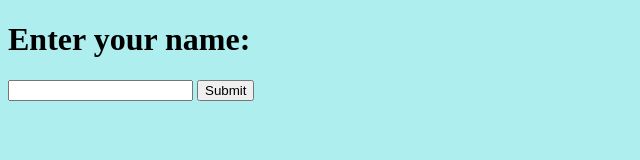
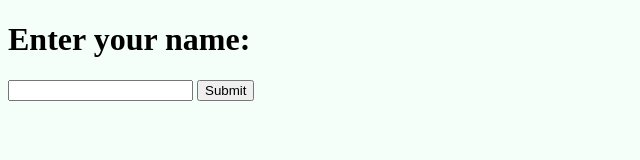
Before and after one commit to shelbylunt/hehe, a plain HTML site: page index.html in a window 1280 px wide. Shown: the whole page, without its empty margins (0-640 px from the left). Drawn offline with Linux system fonts and the light colour scheme.

Commit message:
Update index.html

```diff
--- a/index.html
+++ b/index.html
@@ -11,7 +11,7 @@
         }
     </script>
 </head>
-<body style="background-color:PaleTurquoise;">
+<body style="background-color:#F5FFFA;">
     <h1>Enter your name:</h1>
     <input type="text" id="nameInput">
     <button onclick="greetUser()">Submit</button>
```
